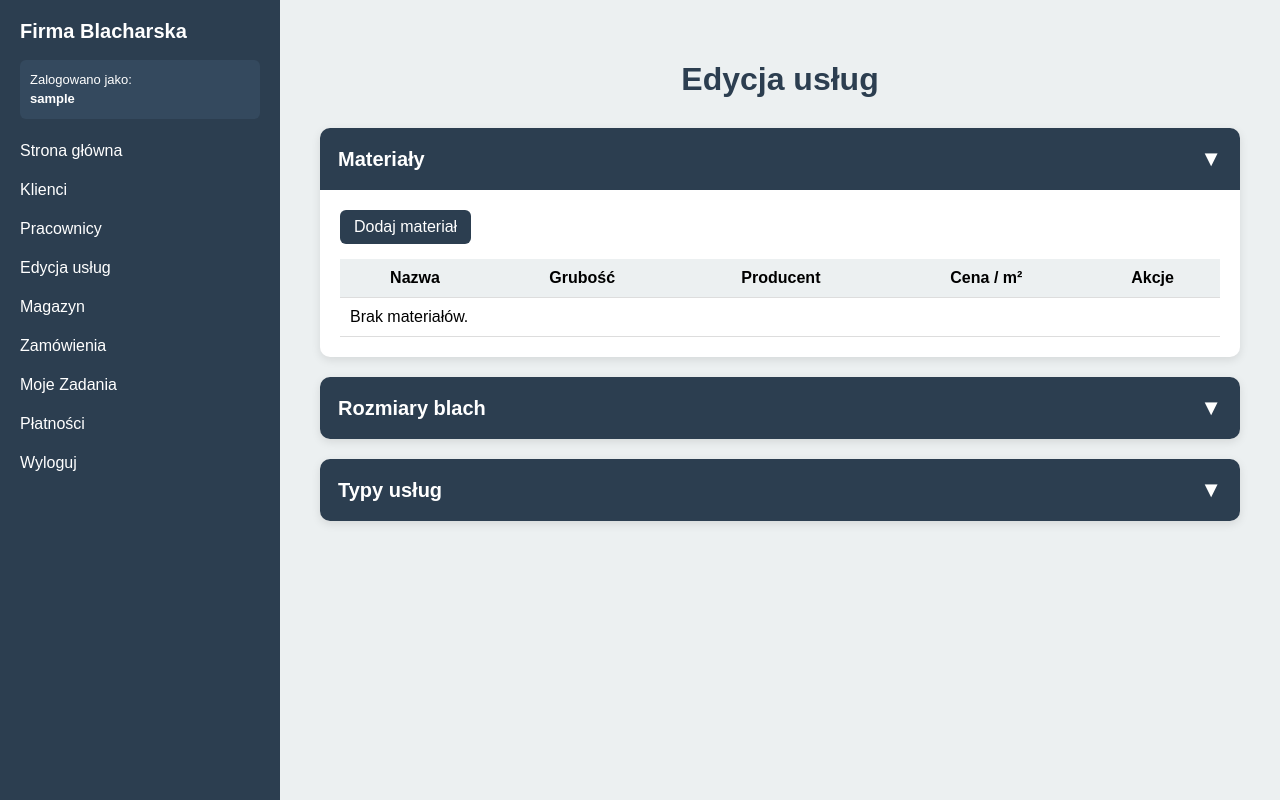
After one commit to Ostalowska/Projekt_firmy_blacharskiej, a Django app: page /edycja-uslug/ in a window 1280 px wide, after a click that opens the changed part. The commit adds this page. Run offline with Django 5.2, Linux system fonts and the light colour scheme; the visitor is signed in with stand-in values (Sample User, id 1); data that the repository does not hold is empty.

Commit message:
Poprawnie wyswietlania edycji usług

```diff
--- a/core/urls.py
+++ b/core/urls.py
@@ -85,4 +85,5 @@ urlpatterns = [
     path("zamowienia/<int:zamowienie_id>/rabat/", views.zamowienie_ustaw_rabat, name="zamowienie_ustaw_rabat"),
     path("zamowienia/<int:zamowienie_id>/przyjmij/", views.zamowienie_przyjmij, name="zamowienie_przyjmij"),
     path("pracownicy/<int:pracownik_id>/aktywuj/", views.pracownik_aktywuj, name="pracownik_aktywuj"),
+    path("edycja-uslug/", views.edycja_uslug, name="edycja_uslug"),
 ]
--- a/core/views.py
+++ b/core/views.py
@@ -2,6 +2,7 @@ from django.contrib import messages
 from django.contrib.auth.decorators import login_required
 from django.shortcuts import render, redirect, get_object_or_404
 from django.contrib.auth.models import User
+from django.utils import timezone
 import json
 
 from .forms import (
@@ -176,7 +177,7 @@ def material_dodaj(request):
                 "Materiał został dodany."
             )
 
-            return redirect("core:materialy_lista")
+            return redirect("core:edycja_uslug")
 
     else:
         form = MaterialForm()
@@ -213,7 +214,7 @@ def material_edytuj(request, material_id):
                 "Materiał został zaktualizowany."
             )
 
-            return redirect("core:materialy_lista")
+            return redirect("core:edycja_uslug")
 
     else:
         form = MaterialForm(
@@ -247,7 +248,7 @@ def material_usun(request, material_id):
             "Materiał został usunięty."
         )
 
-        return redirect("core:materialy_lista")
+        return redirect("core:edycja_uslug")
 
     return render(
         request,
@@ -284,7 +285,7 @@ def rozmiar_dodaj(request):
         if form.is_valid():
             form.save()
             messages.success(request, "Rozmiar blachy został dodany.")
-            return redirect("core:rozmiary_lista")
+            return redirect("core:edycja_uslug")
     else:
         form = RozmiarBlachyForm()
 
@@ -308,7 +309,7 @@ def rozmiar_edytuj(request, rozmiar_id):
         if form.is_valid():
             form.save()
             messages.success(request, "Rozmiar blachy został zaktualizowany.")
-            return redirect("core:rozmiary_lista")
+            return redirect("core:edycja_uslug")
     else:
         form = RozmiarBlachyForm(instance=rozmiar)
 
@@ -328,7 +329,7 @@ def rozmiar_usun(request, rozmiar_id):
     if request.method == "POST":
         rozmiar.delete()
         messages.success(request, "Rozmiar blachy został usunięty.")
-        return redirect("core:rozmiary_lista")
+        return redirect("core:edycja_uslug")
 
     return render(
         request,
@@ -342,6 +343,15 @@ def typy_uslug_lista(request):
     query = request.GET.get("q", "")
 
     typy_uslug = TypUslugi.objects.all().order_by("nazwa")
+
+    ceny_uslug = {}
+    for typ in typy_uslug:
+        ostatnia_cena = (
+            Cennik.objects.filter(typ_uslugi=typ)
+            .order_by("-data_od")
+            .first()
+        )
+        ceny_uslug[typ.id] = ostatnia_cena.cena if ostatnia_cena else None
 
     if query:
         typy_uslug = typy_uslug.filter(nazwa__icontains=query)
@@ -362,9 +372,16 @@ def typ_uslugi_dodaj(request):
         form = TypUslugiForm(request.POST)
 
         if form.is_valid():
-            form.save()
+            typ_uslugi = form.save()
+
+            Cennik.objects.create(
+                typ_uslugi=typ_uslugi,
+                cena=form.cleaned_data["cena"],
+                data_od=timezone.now().date(),
+            )
+
             messages.success(request, "Typ usługi został dodany.")
-            return redirect("core:typy_uslug_lista")
+            return redirect("core:edycja_uslug")
     else:
         form = TypUslugiForm()
 
@@ -386,9 +403,25 @@ def typ_uslugi_edytuj(request, typ_id):
         form = TypUslugiForm(request.POST, instance=typ_uslugi)
 
         if form.is_valid():
-            form.save()
+            typ_uslugi = form.save()
+
+            ostatnia_cena = (
+                Cennik.objects.filter(typ_uslugi=typ_uslugi)
+                .order_by("-data_od")
+                .first()
+            )
+
+            nowa_cena = form.cleaned_data["cena"]
+
+            if not ostatnia_cena or ostatnia_cena.cena != nowa_cena:
+                Cennik.objects.create(
+                    typ_uslugi=typ_uslugi,
+                    cena=nowa_cena,
+                    data_od=timezone.now().date(),
+                )
+
             messages.success(request, "Typ usługi został zaktualizowany.")
-            return redirect("core:typy_uslug_lista")
+            return redirect("core:edycja_uslug")
     else:
         form = TypUslugiForm(instance=typ_uslugi)
 
@@ -409,7 +442,7 @@ def typ_uslugi_usun(request, typ_id):
     if request.method == "POST":
         typ_uslugi.delete()
         messages.success(request, "Typ usługi został usunięty.")
-        return redirect("core:typy_uslug_lista")
+        return redirect("core:edycja_uslug")
 
     return render(
         request,
@@ -1040,3 +1073,33 @@ def pracownik_dezaktywuj(request, pracownik_id):
         return redirect("core:pracownicy_lista")
 
     return redirect("core:pracownicy_lista")
+
+@login_required
+def edycja_uslug(request):
+    materialy = Material.objects.all().order_by("nazwa")
+    rozmiary = RozmiarBlachy.objects.all().order_by("szerokosc_mm", "wysokosc_mm")
+    typy_uslug = TypUslugi.objects.all().order_by("nazwa")
+
+    uslugi_z_cenami = []
+
+    for usluga in typy_uslug:
+        ostatnia_cena = (
+            Cennik.objects.filter(typ_uslugi=usluga)
+            .order_by("-data_od")
+            .first()
+        )
+
+        uslugi_z_cenami.append({
+            "usluga": usluga,
+            "cena": ostatnia_cena.cena if ostatnia_cena else None,
+        })
+
+    return render(
+        request,
+        "edycja_uslug/panel.html",
+        {
+            "materialy": materialy,
+            "rozmiary": rozmiary,
+            "uslugi_z_cenami": uslugi_z_cenami,
+        },
+    )
--- a/templates/base.html
+++ b/templates/base.html
@@ -99,11 +99,9 @@
             </a>
 
             {% if czy_admin %}
-                <a href="{% url 'core:klienci_lista' %}">Klienci</a>
+				<a href="{% url 'core:klienci_lista' %}">Klienci</a>
 				<a href="{% url 'core:pracownicy_lista' %}">Pracownicy</a>
-				<a href="{% url 'core:materialy_lista' %}">Materiały</a>
-				<a href="{% url 'core:rozmiary_lista' %}">Rozmiary blach</a>
-				<a href="{% url 'core:typy_uslug_lista' %}">Typy usług</a>
+				<a href="{% url 'core:edycja_uslug' %}">Edycja usług</a>
 				<a href="{% url 'core:magazyn_lista' %}">Magazyn</a>
 				<a href="{% url 'core:zamowienia_lista' %}">Zamówienia</a>
 				<a href="{% url 'core:moje_prace' %}">Moje Zadania</a>
--- /dev/null
+++ b/templates/edycja_uslug/panel.html
@@ -0,0 +1,379 @@
+{% extends "base.html" %}
+
+{% block content %}
+
+<style>
+
+.page-container{
+    max-width:1200px;
+    margin:auto;
+    padding:20px;
+}
+
+h1{
+    text-align:center;
+    color:#2c3e50;
+    margin-bottom:30px;
+}
+
+.section{
+    background:white;
+    border-radius:10px;
+    margin-bottom:20px;
+    box-shadow:0 3px 10px rgba(0,0,0,.1);
+    overflow:hidden;
+}
+
+.section-header{
+    background:#2c3e50;
+    color:white;
+    padding:18px;
+    cursor:pointer;
+    display:flex;
+    justify-content:space-between;
+    align-items:center;
+    font-size:20px;
+    font-weight:bold;
+}
+
+.section-header:hover{
+    background:#34495e;
+}
+
+.section-body{
+    display:none;
+    padding:20px;
+}
+
+.btn{
+    background:#2c3e50;
+    color:white;
+    text-decoration:none;
+    padding:8px 14px;
+    border-radius:6px;
+    display:inline-block;
+    margin-bottom:15px;
+}
+
+.btn:hover{
+    background:#1f2a38;
+}
+
+.btn-danger{
+    background:#c0392b;
+}
+
+.btn-danger:hover{
+    background:#922b21;
+}
+
+table{
+    width:100%;
+    border-collapse:collapse;
+}
+
+th{
+    background:#ecf0f1;
+}
+
+th,td{
+    padding:10px;
+    border-bottom:1px solid #ddd;
+}
+
+tbody tr:nth-child(even){
+    background:#fafafa;
+}
+
+.actions{
+    display:flex;
+    gap:8px;
+}
+
+.arrow{
+    font-size:22px;
+}
+
+</style>
+
+<div class="page-container">
+
+<h1>Edycja usług</h1>
+
+
+<!-- MATERIAŁY -->
+
+<div class="section">
+
+<div class="section-header" onclick="toggleSection('materialy')">
+
+<span>Materiały</span>
+
+<span class="arrow">▼</span>
+
+</div>
+
+<div class="section-body" id="materialy">
+
+<a class="btn"
+href="{% url 'core:material_dodaj' %}">
+Dodaj materiał
+</a>
+
+<table>
+
+<thead>
+
+<tr>
+<th>Nazwa</th>
+<th>Grubość</th>
+<th>Producent</th>
+<th>Cena / m²</th>
+<th>Akcje</th>
+</tr>
+
+</thead>
+
+<tbody>
+
+{% for material in materialy %}
+
+<tr>
+
+<td>{{ material.nazwa }}</td>
+
+<td>{{ material.grubosc_mm }} mm</td>
+
+<td>{{ material.producent }}</td>
+
+<td>{{ material.cena_za_m2 }} zł</td>
+
+<td class="actions">
+
+<a class="btn"
+href="{% url 'core:material_edytuj' material.id %}">
+Edytuj
+</a>
+
+<a class="btn btn-danger"
+href="{% url 'core:material_usun' material.id %}">
+Usuń
+</a>
+
+</td>
+
+</tr>
+
+{% empty %}
+
+<tr>
+
+<td colspan="5">
+
+Brak materiałów.
+
+</td>
+
+</tr>
+
+{% endfor %}
+
+</tbody>
+
+</table>
+
+</div>
+
+</div>
+
+
+<!-- ROZMIARY -->
+
+<div class="section">
+
+<div class="section-header" onclick="toggleSection('rozmiary')">
+
+<span>Rozmiary blach</span>
+
+<span class="arrow">▼</span>
+
+</div>
+
+<div class="section-body" id="rozmiary">
+
+<a class="btn"
+href="{% url 'core:rozmiar_dodaj' %}">
+Dodaj rozmiar
+</a>
+
+<table>
+
+<thead>
+
+<tr>
+
+<th>Szerokość</th>
+
+<th>Wysokość</th>
+
+<th>Akcje</th>
+
+</tr>
+
+</thead>
+
+<tbody>
+
+{% for rozmiar in rozmiary %}
+
+<tr>
+
+<td>{{ rozmiar.szerokosc_mm }} mm</td>
+
+<td>{{ rozmiar.wysokosc_mm }} mm</td>
+
+<td class="actions">
+
+<a class="btn"
+href="{% url 'core:rozmiar_edytuj' rozmiar.id %}">
+Edytuj
+</a>
+
+<a class="btn btn-danger"
+href="{% url 'core:rozmiar_usun' rozmiar.id %}">
+Usuń
+</a>
+
+</td>
+
+</tr>
+
+{% empty %}
+
+<tr>
+
+<td colspan="3">
+
+Brak rozmiarów.
+
+</td>
+
+</tr>
+
+{% endfor %}
+
+</tbody>
+
+</table>
+
+</div>
+
+</div>
+
+
+<!-- USŁUGI -->
+
+<div class="section">
+
+<div class="section-header" onclick="toggleSection('uslugi')">
+
+<span>Typy usług</span>
+
+<span class="arrow">▼</span>
+
+</div>
+
+<div class="section-body" id="uslugi">
+
+<a class="btn"
+href="{% url 'core:typ_uslugi_dodaj' %}">
+Dodaj usługę
+</a>
+
+<table>
+
+<thead>
+
+<tr>
+
+    <th>Nazwa</th>
+    <th>Cena</th>
+    <th>Akcje</th>
+
+</tr>
+
+</thead>
+
+<tbody>
+
+{% for pozycja in uslugi_z_cenami %}
+
+<tr>
+    <td>{{ pozycja.usluga.nazwa }}</td>
+
+    <td>
+        {% if pozycja.cena %}
+            {{ pozycja.cena }} zł
+        {% else %}
+            -
+        {% endif %}
+    </td>
+
+    <td class="actions">
+        <a class="btn" href="{% url 'core:typ_uslugi_edytuj' pozycja.usluga.id %}">
+            Edytuj
+        </a>
+
+        <a class="btn btn-danger" href="{% url 'core:typ_uslugi_usun' pozycja.usluga.id %}">
+            Usuń
+        </a>
+    </td>
+</tr>
+
+{% empty %}
+
+<tr>
+
+<td colspan="3">
+
+Brak usług.
+
+</td>
+
+</tr>
+
+{% endfor %}
+
+</tbody>
+
+</table>
+
+</div>
+
+</div>
+
+</div>
+
+<script>
+
+function toggleSection(id){
+
+let section=document.getElementById(id);
+
+if(section.style.display==="block"){
+
+section.style.display="none";
+
+}
+
+else{
+
+section.style.display="block";
+
+}
+
+}
+
+</script>
+
+{% endblock %}
--- a/templates/materialy/formularz.html
+++ b/templates/materialy/formularz.html
@@ -40,7 +40,7 @@
                     Zapisz
                 </button>
 
-                <a href="{% url 'core:materialy_lista' %}" class="btn btn-secondary">
+                <a href="{% url 'core:edycja_uslug' %}" class="btn btn-secondary">
                     Anuluj
                 </a>
             </div>
--- a/templates/materialy/usun.html
+++ b/templates/materialy/usun.html
@@ -30,7 +30,7 @@
                     Tak, usuń
                 </button>
 
-                <a href="{% url 'core:materialy_lista' %}" class="btn btn-secondary">
+                <a href="{% url 'core:edycja_uslug' %}" class="btn btn-secondary">
                     Anuluj
                 </a>
             </div>
--- a/templates/rozmiary/formularz.html
+++ b/templates/rozmiary/formularz.html
@@ -41,7 +41,7 @@
                     Zapisz
                 </button>
 
-                <a href="{% url 'core:rozmiary_lista' %}" class="btn btn-secondary">
+                <a href="{% url 'core:edycja_uslug' %}" class="btn btn-secondary">
                     Anuluj
                 </a>
             </div>
--- a/templates/rozmiary/usun.html
+++ b/templates/rozmiary/usun.html
@@ -30,7 +30,7 @@
                     Tak, usuń
                 </button>
 
-                <a href="{% url 'core:rozmiary_lista' %}" class="btn btn-secondary">
+                <a href="{% url 'core:edycja_uslug' %}" class="btn btn-secondary">
                     Anuluj
                 </a>
             </div>
--- a/templates/typy_uslug/formularz.html
+++ b/templates/typy_uslug/formularz.html
@@ -40,7 +40,7 @@
                     Zapisz
                 </button>
 
-                <a href="{% url 'core:typy_uslug_lista' %}" class="btn btn-secondary">
+                <a href="{% url 'core:edycja_uslug' %}" class="btn btn-secondary">
                     Anuluj
                 </a>
             </div>
--- a/templates/typy_uslug/usun.html
+++ b/templates/typy_uslug/usun.html
@@ -30,7 +30,7 @@
                     Tak, usuń
                 </button>
 
-                <a href="{% url 'core:typy_uslug_lista' %}" class="btn btn-secondary">
+                <a href="{% url 'core:edycja_uslug' %}" class="btn btn-secondary">
                     Anuluj
                 </a>
             </div>
```
Also changed, not shown: core/forms.py (+21 -0 lines).
